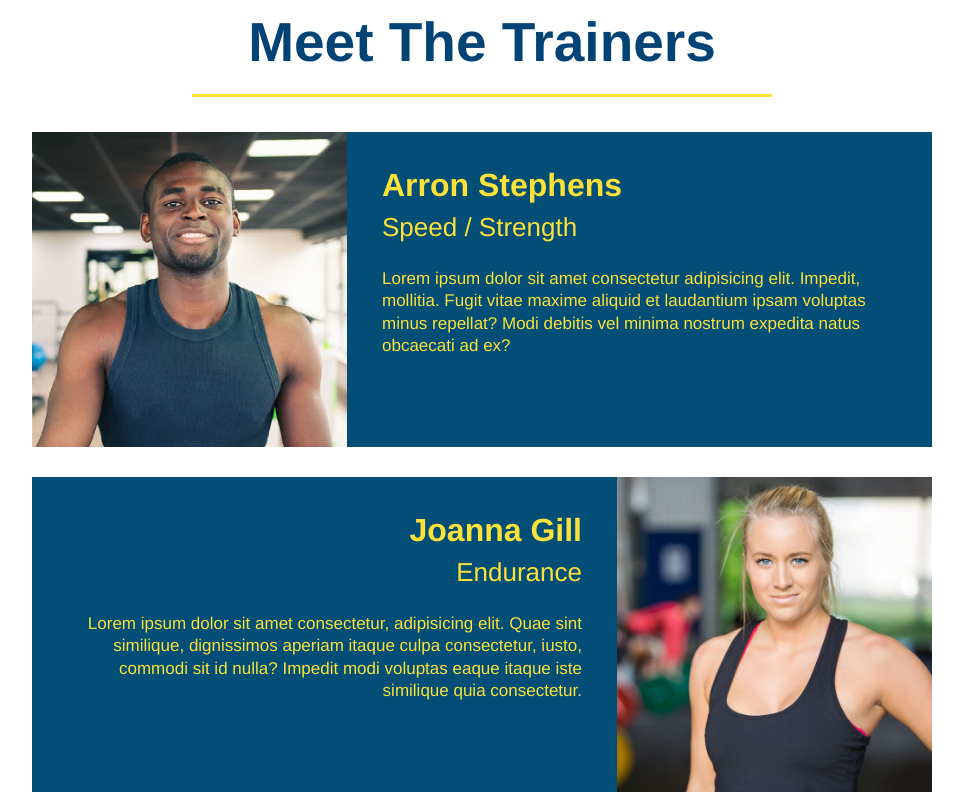
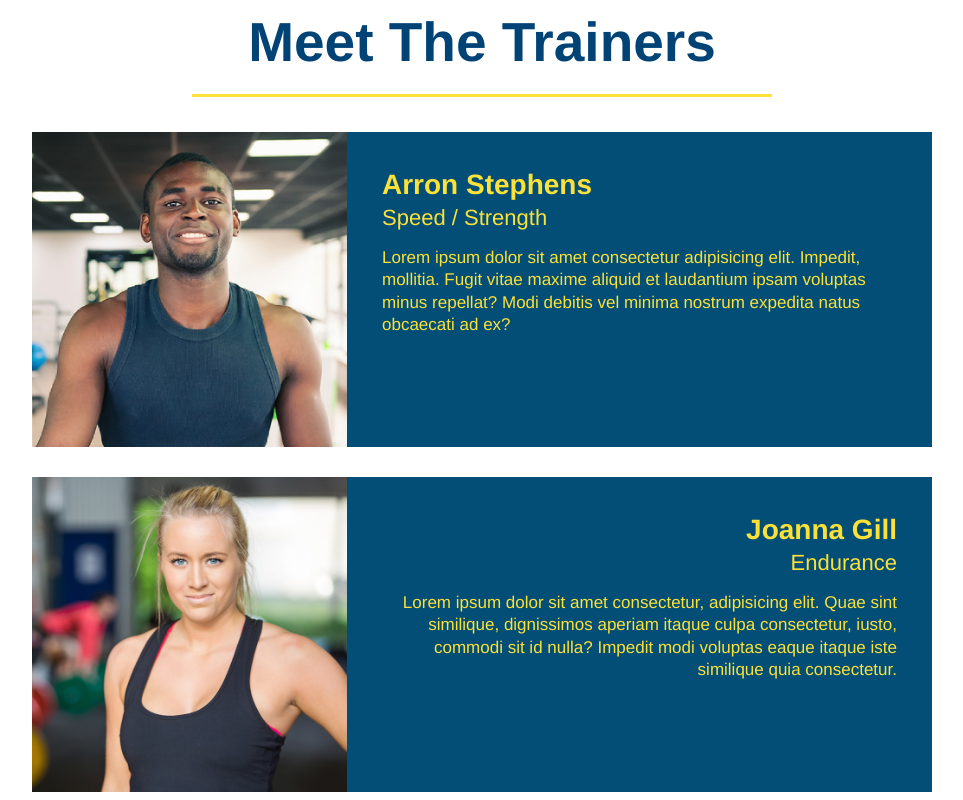
Before and after one commit to BigEVK/RunBuddy, a plain HTML site: page index.html in a window 1280 px wide. Shown: the part 2480-3280 px from the top of the page, without its empty margins (158-1121 px from the left). Drawn offline with Linux system fonts and the light colour scheme.

Commit message:
image move

```diff
--- a/assets/css/style.css
+++ b/assets/css/style.css
@@ -240,7 +240,7 @@ however, margin: 0 auto only works horizontally, not vertically. */
 }
 
 .trainer-bio {
-
+    line-height: 1.3;
     padding: 35px;
     float: left;
     width: 65%;
@@ -248,17 +248,17 @@ however, margin: 0 auto only works horizontally, not vertically. */
 }
 
 .trainer-bio h3 {
-    font-size: 32px;
-    margin-bottom: 8px;
+    font-size: 28px;
+
 }
 .trainer-bio h4 {
     font-weight: lighter;
-    font-size: 26px;
-    margin-bottom: 25px;
+    font-size: 22px;
+    margin-bottom: 15px;
 }
 .trainer-bio p {
     font-size: 17px;
-    line-height: 1.3;
+
 }
 .text-left {
     text-align: left;
--- a/index.html
+++ b/index.html
@@ -268,6 +268,8 @@
     <!-- Second Trainer Bio -->
     <article class="trainer">
 
+      <img src="./assets/images/trainer-2.jpg" alt="Joanna Gill cooling off after a workout" />
+
       <div class="trainer-bio text-right">
 
         <h3>Joanna Gill</h3>
@@ -281,9 +283,7 @@
 
       </div>
 
-      <img src="./assets/images/trainer-2.jpg" alt="Joanna Gill cooling off after a workout" />
-
-    </article>
+        </article>
 
     <!-- Third Trainer Bio -->
 
```
